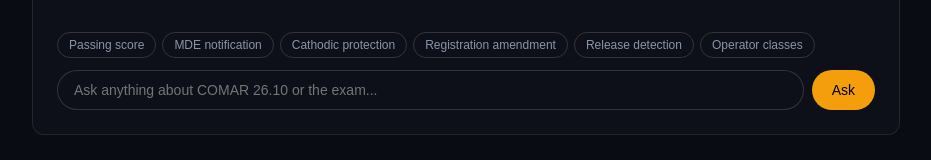
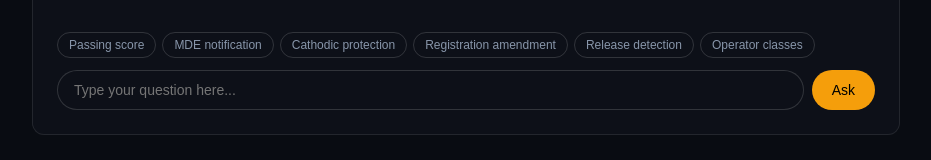
Before and after one commit to Traed-3/fuelcert-solutions, a plain HTML site: page app/index.html in a window 1280 px wide. Shown: the part 637-797 px from the top of the page, without its empty margins (174-1105 px from the left). Drawn offline with Linux system fonts and the light colour scheme.

Commit message:
update md app index - message where you ask tutor
update md app index - message where you ask tutor

```diff
--- a/app/index.html
+++ b/app/index.html
@@ -321,7 +321,7 @@
         <button class="qbtn" onclick="quickAsk('What are the Class A, B, and C operator requirements?')">Operator classes</button>
       </div>
       <div class="chat-row">
-        <input id="chat-in" class="chat-in" type="text" placeholder="Ask anything about COMAR 26.10 or the exam..." onkeydown="if(event.key==='Enter')sendChat()" />
+        <input id="chat-in" class="chat-in" type="text" placeholder="Type your question here..." onkeydown="if(event.key==='Enter')sendChat()" />
         <button class="ask-btn" id="ask-btn" onclick="sendChat()">Ask</button>
       </div>
     </div>
```
